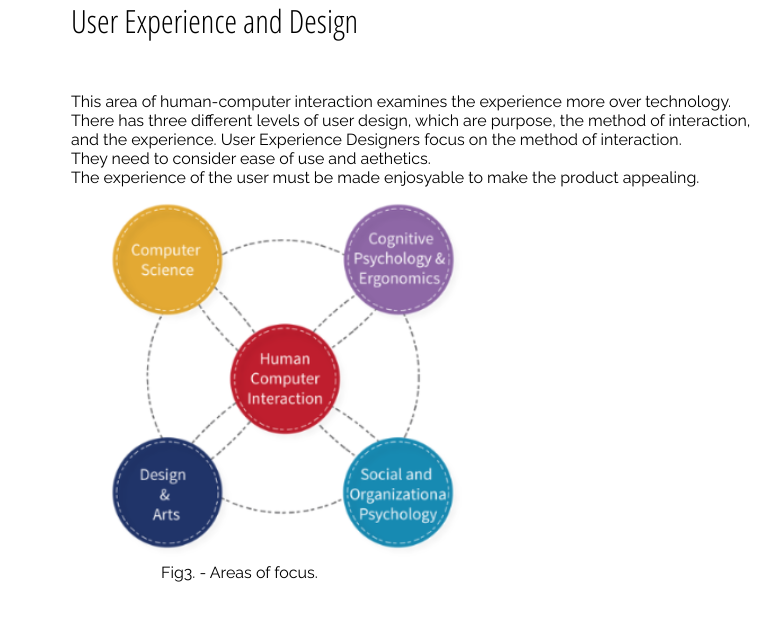
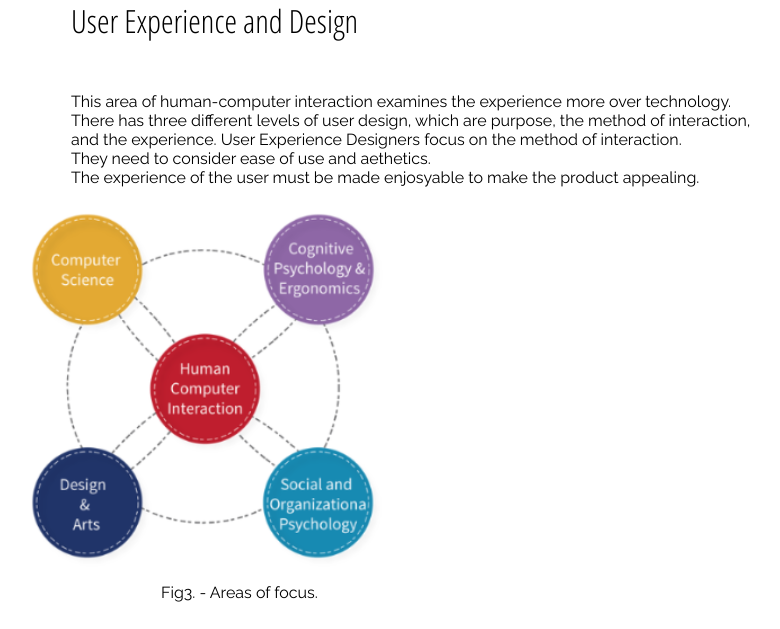
Before and after one commit to Mimileo/cst336, a PHP site: page /homework/homework1/sub2.html in a window 1280 px wide. Shown: the part 171-800 px from the top of the page, without its empty margins (29-809 px from the left). Run offline with PHP 8.4, Linux system fonts and the light colour scheme.

Commit message:
update lab

```diff
--- a/homework/homework1/css/styles.css
+++ b/homework/homework1/css/styles.css
@@ -65,7 +65,7 @@ li a:hover {
 
 #cpu img {
     border-radius: 25px;
-    padding-left: 100px;
+   padding: 10px 20px;
 
 }
 
```
Also changed, not shown: homework/homework1/img/hci.png.
